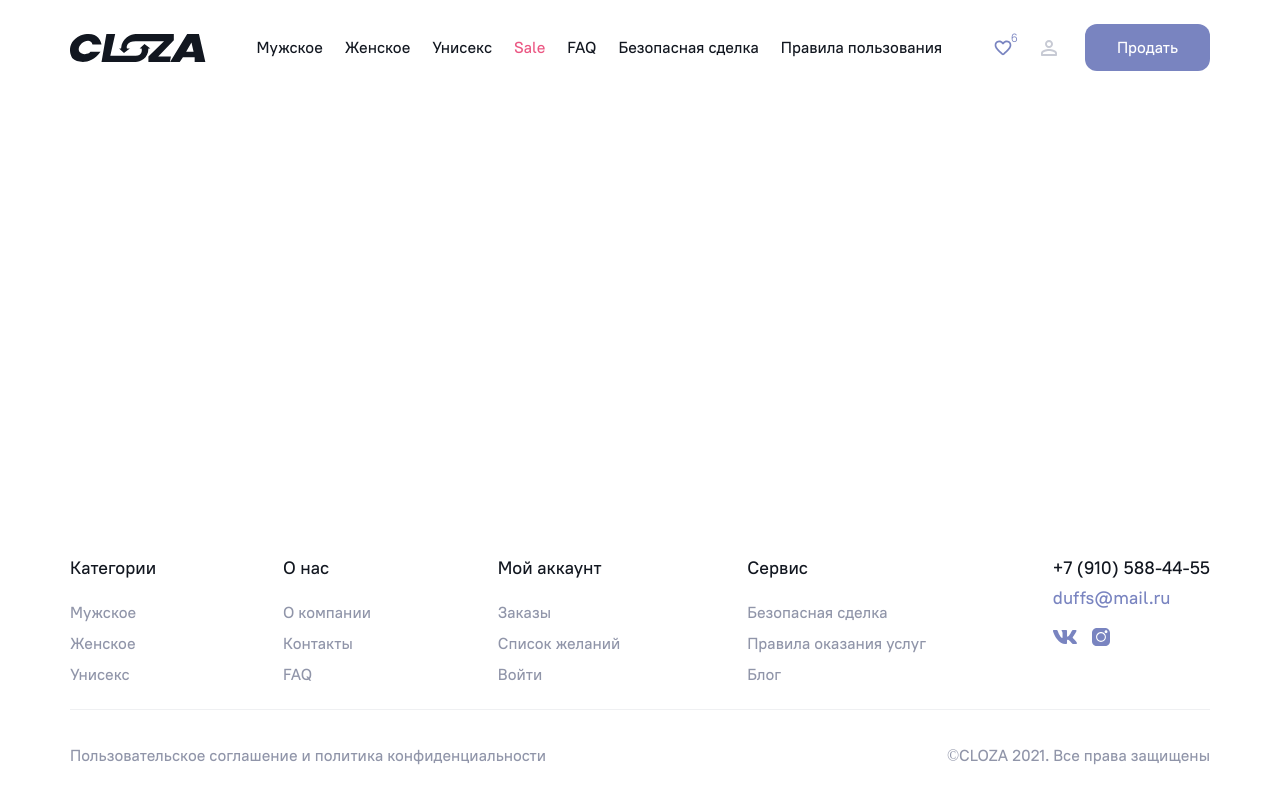
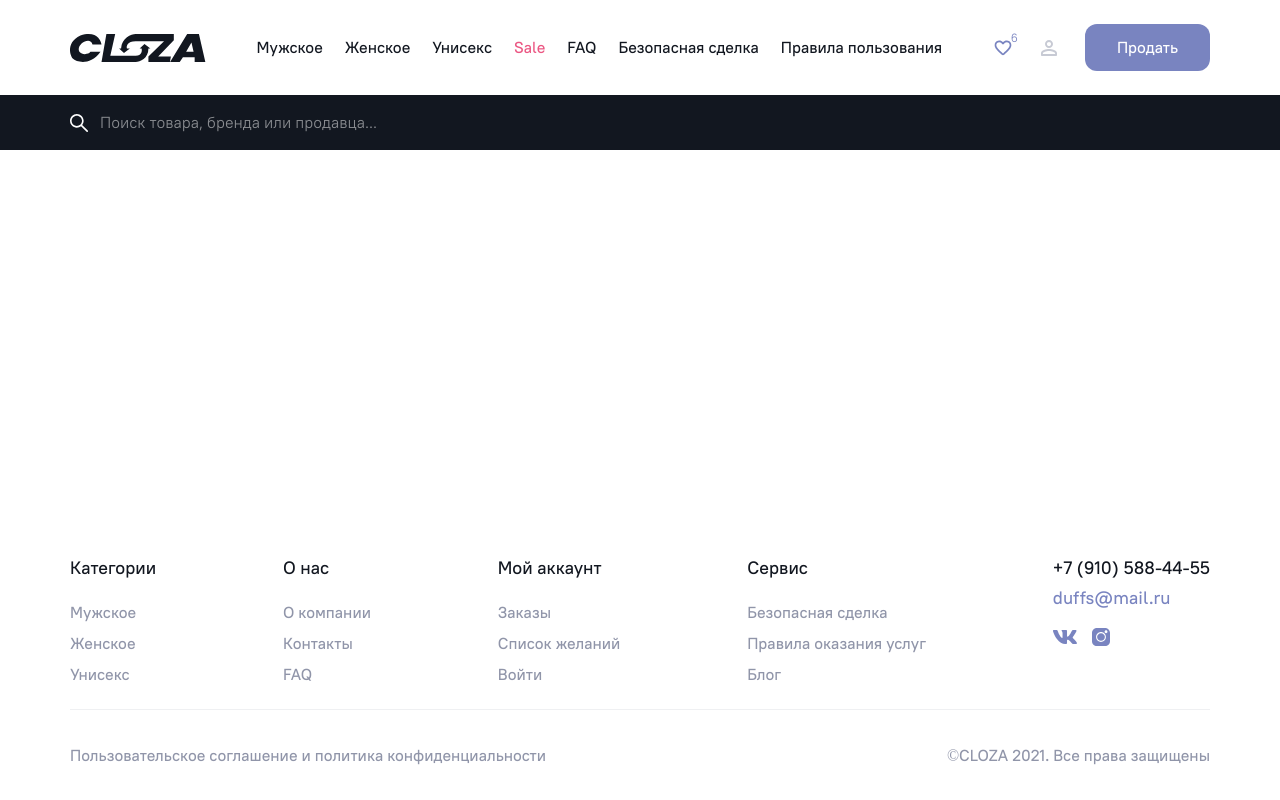
Before and after one commit to TwiZzys/Closa, a website: page app/index.html in a window 1280 px wide. Drawn offline with nearby package versions, Linux system fonts and the light colour scheme; files that its build step writes are made by us from their sources.

Commit message:
Added search

```diff
--- a/app/index.html
+++ b/app/index.html
@@ -58,7 +58,16 @@
     </div>
   </header>
   <main class="main">
-
+    <div class="search">
+      <div class="container">
+        <form class="search-form" action="#">
+          <div class="search-form__input-box">
+            <input class="search-form__input" type="text"
+              placeholder="Поиск товара, бренда или продавца...">
+          </div>
+        </form>
+      </div>
+    </div>
   </main>
   <footer class="footer">
     <div class="container">
--- a/app/scss/style.scss
+++ b/app/scss/style.scss
@@ -57,6 +57,44 @@
     right: -5px;
   }
 }
+
+.search {
+  background: $black;
+}
+
+.search-form {
+
+  &__input-box {
+    position: relative;
+
+    &::before {
+      content: '';
+      width: 18px;
+      height: 18px;
+      background: url(../images/icons/search.svg);
+      position: absolute;
+      top: 50%;
+      transform: translateY(-50%);
+    }
+  }
+
+  &__input {
+    padding: 18px 30px;
+    width: 100%;
+    color: rgba(#fff, .5);
+    border: none;
+    background: $black;
+    outline: $black;
+  }
+
+  &__input::placeholder {
+    @extend %pt-400;
+    line-height: 24px;
+    color: rgba(#fff, .5)
+  }
+}
+
+
 
 .footer {
   color: $gray;
```
Also changed, not shown: app/images/icons/search.svg (added).
